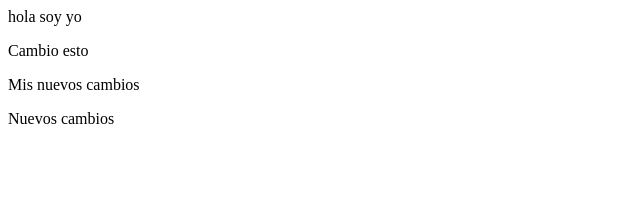
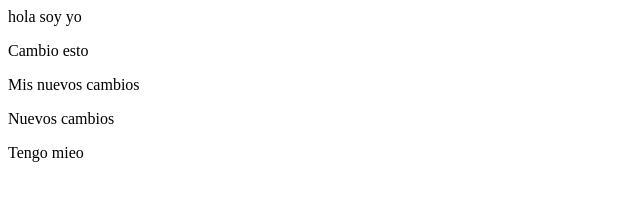
Before and after one commit to raulito136/MasPruebas, a plain HTML site: page index.html in a window 1280 px wide. Shown: the full height of the page, 0-640 px from the left. Drawn offline with Linux system fonts and the light colour scheme.

Commit message:
tengo mieo, dios apiadate de mi

```diff
--- /dev/null
+++ b/ayuda.css
@@ -0,0 +1,3 @@
+p{
+    color:aqua;
+}
--- a/index.html
+++ b/index.html
@@ -2,3 +2,4 @@
 <p>Cambio esto</p>
 <p>Mis nuevos cambios</p>
 <p>Nuevos cambios</p>
+<p>Tengo mieo</p>
```
